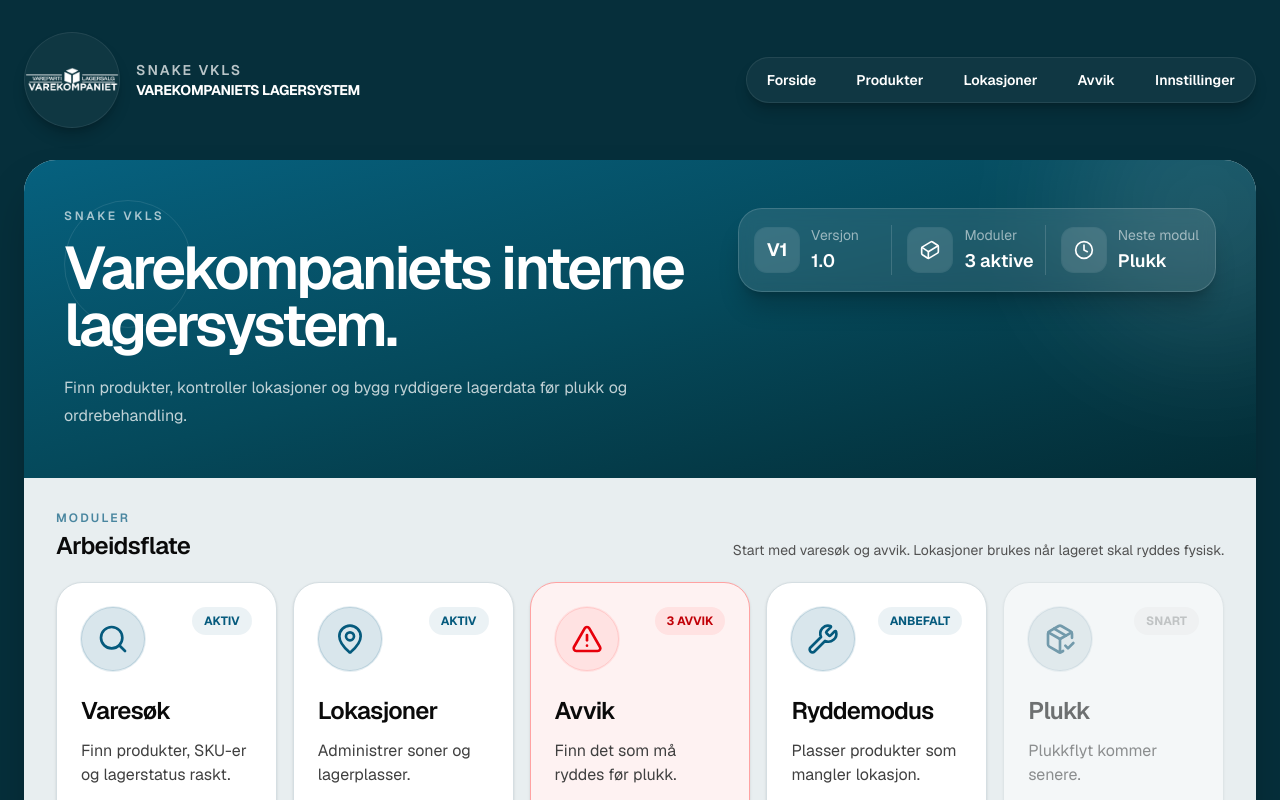
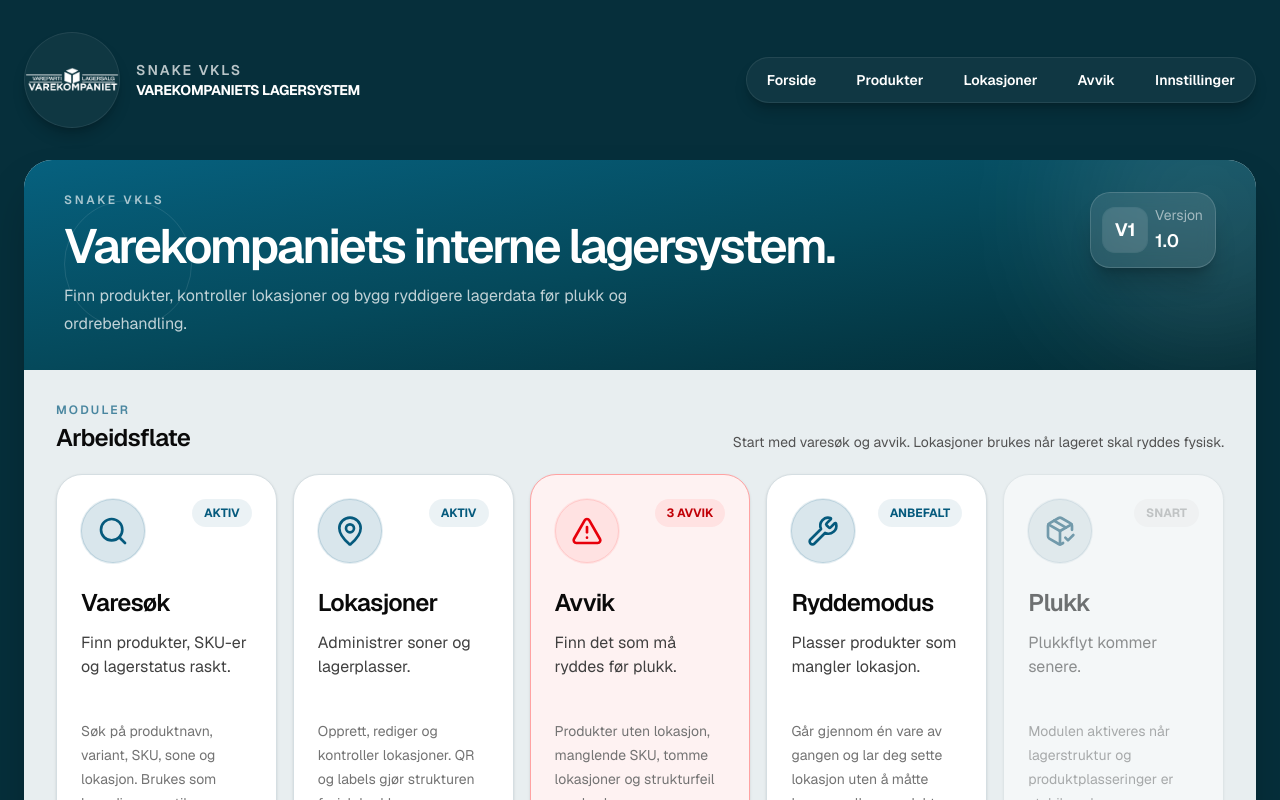
Before and after one commit to jensenentertainment-commits/snakevkls, a Next.js app: page / in a window 1280 px wide. Shown: the top 800 px of the page. Built offline with nearby package versions, Linux system fonts and the light colour scheme.

Commit message:
Snake VKLS v1.0 - Major minor UI Update)

```diff
--- a/app/page.tsx
+++ b/app/page.tsx
@@ -99,8 +99,8 @@ const issueState: IssueCardState = hasIssues
       <div className="mx-auto max-w-[1440px] px-4 py-5 sm:px-6 sm:py-8">
         <SnakeNav />
 
-        <section className="overflow-hidden rounded-[32px] bg-[#e8eef0] text-neutral-950 shadow-2xl shadow-black/30">
-          <div className="relative overflow-hidden bg-gradient-to-br from-[#06617f] via-[#05495b] to-[#032c35] px-5 py-8 text-white sm:px-8 sm:py-10 lg:px-10 lg:py-12">
+        <section className="overflow-hidden rounded-[28px] bg-[#e8eef0] text-neutral-950 shadow-2xl shadow-black/30">
+          <div className="relative overflow-hidden bg-gradient-to-br from-[#06617f] via-[#05495b] to-[#032c35] px-5 py-6 text-white sm:px-8 sm:py-7 lg:px-10 lg:py-8">
             <div className="pointer-events-none absolute -right-24 -top-24 h-72 w-72 rounded-full bg-white/10 blur-3xl" />
             <div className="pointer-events-none absolute left-10 top-10 h-32 w-32 rounded-full border border-white/10" />
 
@@ -110,11 +110,11 @@ const issueState: IssueCardState = hasIssues
                   SNAKE VKLS
                 </p>
 
-                <h1 className="mt-4 max-w-4xl text-4xl font-semibold leading-[0.95] tracking-[-0.05em] sm:text-5xl md:text-6xl">
+                <h1 className="mt-4 max-w-4xl text-4xl font-semibold leading-[0.95] tracking-[-0.05em] sm:text-5xl md:text-5xl">
                   Varekompaniets interne lagersystem.
                 </h1>
 
-                <p className="mt-5 max-w-2xl text-base leading-7 text-white/75">
+                <p className="mt-3 max-w-2xl text-base leading-7 text-white/75">
                   Finn produkter, kontroller lokasjoner og bygg ryddigere
                   lagerdata før plukk og ordrebehandling.
                 </p>
@@ -180,12 +180,10 @@ const issueState: IssueCardState = hasIssues
 
 function StatusStrip() {
   return (
-    <div className="rounded-[24px] border border-white/15 bg-white/10 p-2 shadow-xl shadow-black/20 backdrop-blur md:p-4">
-      <div className="grid gap-2 md:grid-cols-3 md:gap-4">
-        <StatusItem mark="V1" label="Versjon" value="1.0" />
-        <StatusItem icon={<Cuboid />} label="Moduler" value="3 aktive" />
-        <StatusItem icon={<Clock />} label="Neste modul" value="Plukk" />
-      </div>
+    <div className="rounded-[20px] border border-white/15 bg-white/10 p-2 shadow-xl shadow-black/20 backdrop-blur md:p-3">
+      <div className="flex items-center">
+  <StatusItem mark="V1" label="Versjon" value="1.0" />
+</div>
     </div>
   );
 }
@@ -202,8 +200,8 @@ function StatusItem({
   value: string;
 }) {
   return (
-    <div className="flex items-center gap-3 rounded-2xl bg-white/10 px-3 py-3 md:rounded-none md:bg-transparent md:px-0 md:py-0 md:border-r md:border-white/15 md:last:border-r-0">
-      <div className="flex h-10 w-10 shrink-0 items-center justify-center rounded-xl bg-white/12 text-base font-bold text-white ring-1 ring-white/10 md:h-11 md:w-11 md:text-lg">
+    <div className="flex items-center gap-2 rounded-2xl bg-white/10 px-3 py-3 md:rounded-none md:bg-transparent md:px-0 md:py-0 md:border-r md:border-white/15 md:last:border-r-0">
+      <div className="flex h-9 w-9 shrink-0 items-center justify-center rounded-xl bg-white/12 text-base font-bold text-white ring-1 ring-white/10 md:h-11 md:w-11 md:text-lg">
         {mark ?? <span className="[&>svg]:h-5 [&>svg]:w-5">{icon}</span>}
       </div>
 
```
